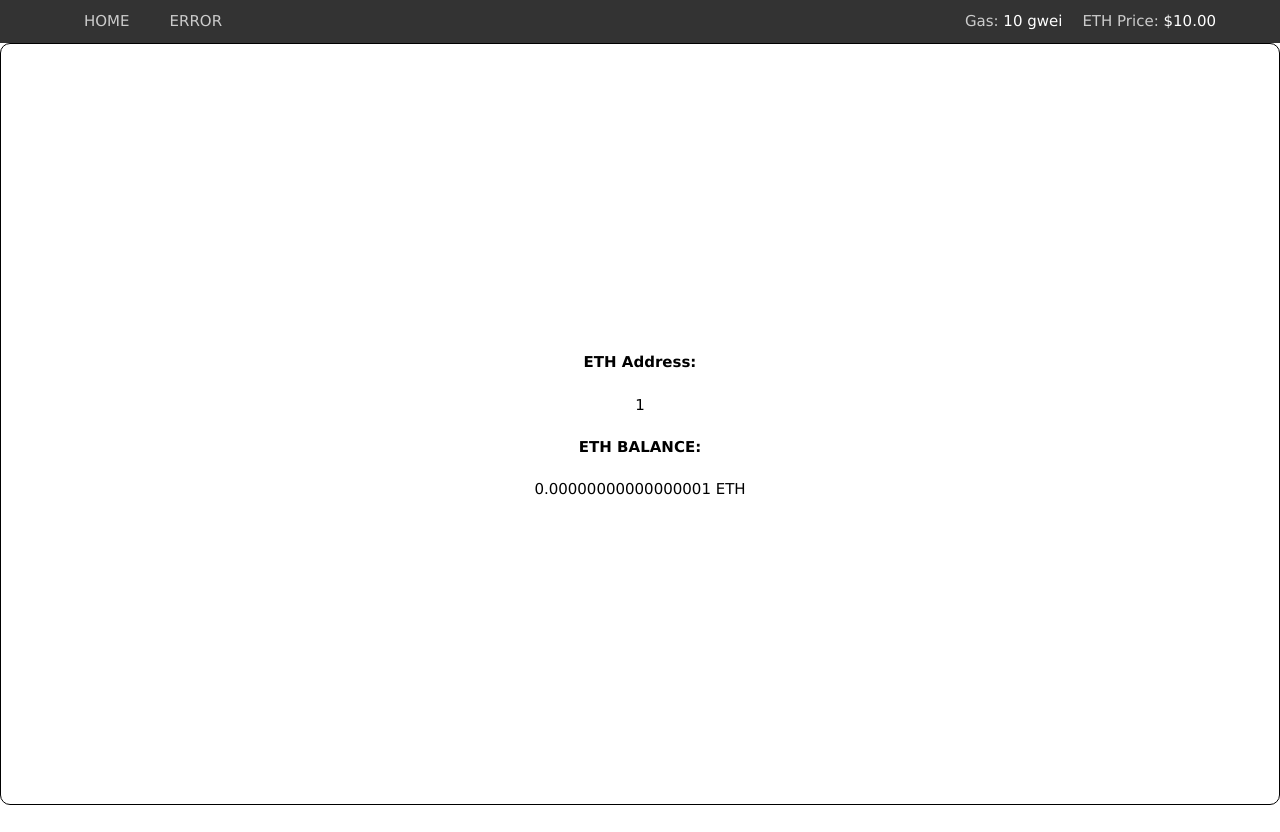
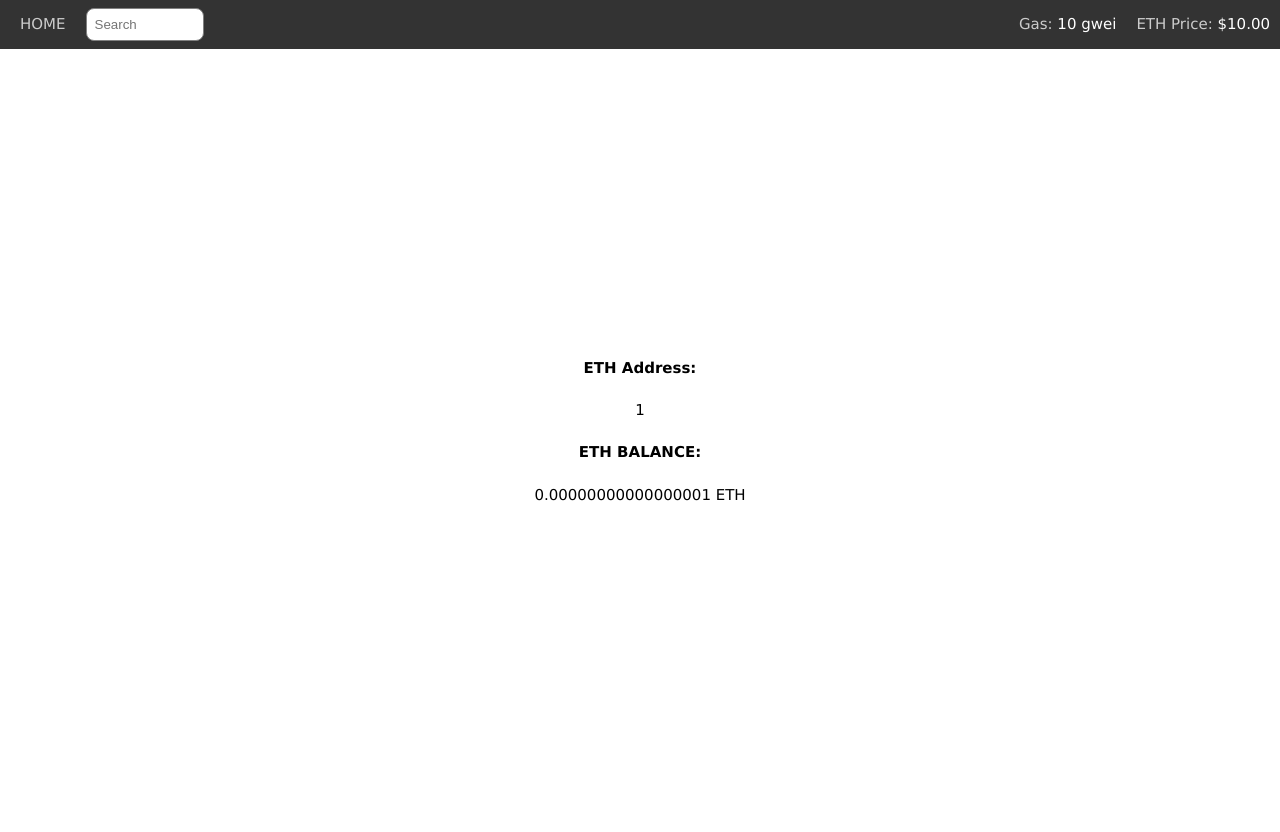
Before and after one commit to itskillian/ethexplorer, a Django app: page /address/1 in a window 1280 px wide. Before the commit the page ends 805 px from the top, so only its background shows below. Run offline with Django 5.2, Linux system fonts and the light colour scheme; tables that the repository leaves empty hold one stand-in row (values such as "Sample post"); a database or web service that is not in the repository returns one stand-in record (values such as "Sample title"); data that the repository does not hold is empty.

Commit message:
move search to nav bar

```diff
--- a/config/settings.py
+++ b/config/settings.py
@@ -67,6 +67,7 @@ TEMPLATES = [
                 'django.template.context_processors.tz',
                 'core.context_processors.gas_tracker_context',
                 'core.context_processors.eth_tracker_context',
+                'core.context_processors.search_form_context',
                 #'utils.context_processors.logo_context',
                 #'utils.context_processors.footer_context',
             ],
--- a/core/context_processors.py
+++ b/core/context_processors.py
@@ -1,4 +1,7 @@
 import requests
+
+from core.forms import AddressForm
+from django.shortcuts import render, redirect
 
 #from core.models import SiteLogo, FooterInfo
 
@@ -32,6 +35,12 @@ def eth_tracker_context(request):
 
     return {'price': price}
 
+def search_form_context(request):
+    # load form
+    form = AddressForm(None)
+
+    return {'form':form}
+
 #def logo_context(request):
 #    logo = SiteLogo.objects.first()
 #    return {'logo': logo}
--- a/core/forms.py
+++ b/core/forms.py
@@ -1,4 +1,10 @@
 from django import forms
 
 class AddressForm(forms.Form):
-    address = forms.CharField(max_length=42)
+    address = forms.CharField(
+        label='',
+        max_length=42,
+        widget=forms.TextInput(attrs=
+                               {'placeholder': 'Search', 'autocomplete': 'off'},
+                               ),
+    )
--- a/core/static/style.css
+++ b/core/static/style.css
@@ -7,49 +7,16 @@ html, body {
     margin: 0;
 }
 
-a {
-    text-decoration: none;
-}
-
 .w3-main {
     margin: 0px;
     padding: 0px;
     min-height: 95vh;
-    border: 1px solid black;
-    border-radius: 10px;
+    /*border: 1px solid black;
+    border-radius: 10px;*/
     display: flex;
     justify-content: center;
     align-items: center;
     flex-direction: column;
-}
-
-.w3-search{
-    /*border: 1px solid black;*/
-    width: fit-content;
-    margin: 0;
-    padding: 0;
-}
-
-.w3-results{
-    /*border: 1px solid black;*/
-    width: fit-content;
-    margin: 10px;
-    padding: 0;
-}
-
-input {
-    border: 1px solid grey;
-    margin: 10px;
-    padding: 10px;
-    border-radius: 10px;
-    width: 350px;
-}
-
-button {
-    border: 1px solid grey;
-    margin: 10px;
-    padding: 10px;
-    border-radius: 10px;
 }
 
 /* header menu - base.html */
@@ -59,7 +26,7 @@ header {
 
 /* nav element */
 nav {
-    width: 90%;
+    width: 100%;
     margin: 0 auto;
     display: flex;
     justify-content: space-between;
@@ -69,7 +36,8 @@ nav {
 /* .navbar class - left nav menu*/
 .navbar ul {
     display: flex;
-    margin: 0;
+    align-items: center;
+    margin: 0 auto;
     padding: 0;
     list-style: none;
     overflow: hidden;
@@ -104,8 +72,9 @@ nav {
 
 .tracker li {
     color: #cccccc;
-    margin-left: 20px;
     white-space: nowrap;
+    display: block;
+    padding: 10px 10px;
 }
 
 .tracker a {
@@ -116,3 +85,43 @@ nav {
 .tracker a:hover {
     color: skyblue;
 }
+
+/* address search bar */
+.w3-search {
+    margin: 0;
+    padding: 0;
+    margin-right: 1px;
+}
+
+.w3-search form {
+    display: flex;
+    justify-content: space-between;
+    align-items: center;
+}
+
+.w3-search input {
+    border: 1px solid grey;
+    margin: 8px auto;
+    padding: 8px;
+    border-radius: 8px;
+    width: 100px;
+    -webkit-transition: width 0.4s ease-in-out;
+    transition: width 0.4s ease-in-out;
+}
+
+.w3-search input:focus {
+    width: 330px;
+}
+
+.w3-search button {
+    border: 1px solid grey;
+    margin: 8px auto;
+    padding: 8px;
+    border-radius: 8px;
+}
+
+.w3-results {
+    width: fit-content;
+    margin: 10px;
+    padding: 0;
+}
--- a/core/templates/core/base.html
+++ b/core/templates/core/base.html
@@ -13,7 +13,13 @@
             <div class="navbar">
                 <ul>
                     <li><a href="{% url 'core:index' %}">Home</a></li>
-                    <li><a href="{% url 'core:error' %}">Error</a></li>
+                    <li>
+                        <div class="w3-search">
+                            <form action="{% url 'core:index' %}" method="get">
+                                {{ form }}
+                            </form>
+                        </div>
+                    </li>
                 </ul>
             </div>
             <div class="tracker">
--- a/core/templates/core/index.html
+++ b/core/templates/core/index.html
@@ -7,7 +7,6 @@
     <div class="w3-search">
         <form action="{% url 'core:index' %}" method="get">
             {{ form }}
-            <button type="submit">Submit</button>
         </form>
     </div>
 </div>
```
